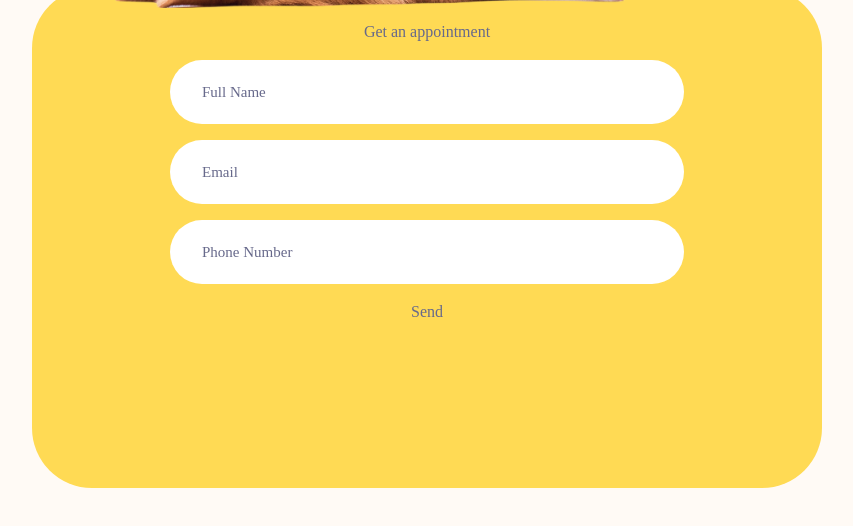
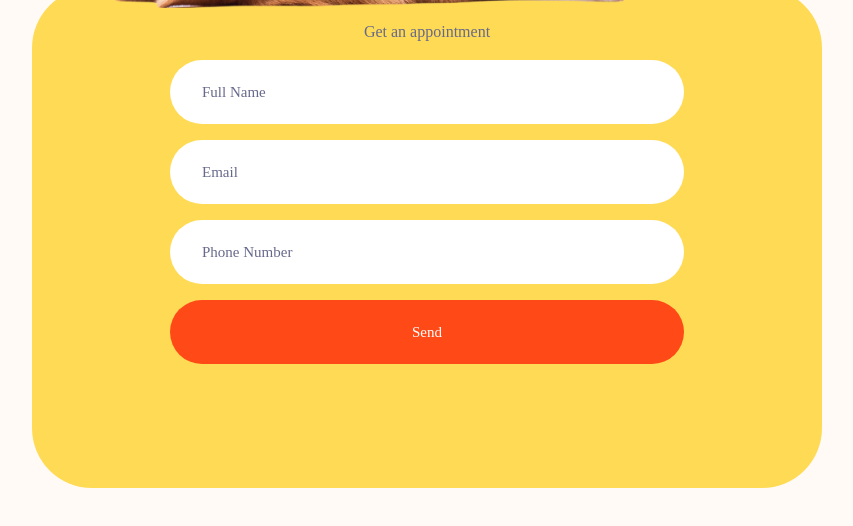
Before and after one commit to zablon-oigo/aws-route53-failover-routing, a React (Vite) app: page / in a window 1280 px wide. Shown: the part 1380-1906 px from the top of the page, without its empty margins (213-1066 px from the left). Built offline with nearby package versions, Linux system fonts and the light colour scheme.

Commit message:
Styling submit button

```diff
--- a/src/components/Appointment.jsx
+++ b/src/components/Appointment.jsx
@@ -13,7 +13,7 @@ export default function Appointment() {
               <input type="text" className="input-control" placeholder='Full Name' />
               <input type="text" className="input-control" placeholder='Email' />
               <input type="text" className="input-control" placeholder='Phone Number'/>
-              <button type="submit" className="">Send</button>
+              <button type="submit" className="btn w-full max-w-[514px]">Send</button>
             </form>
            </div>
     </div>
```
